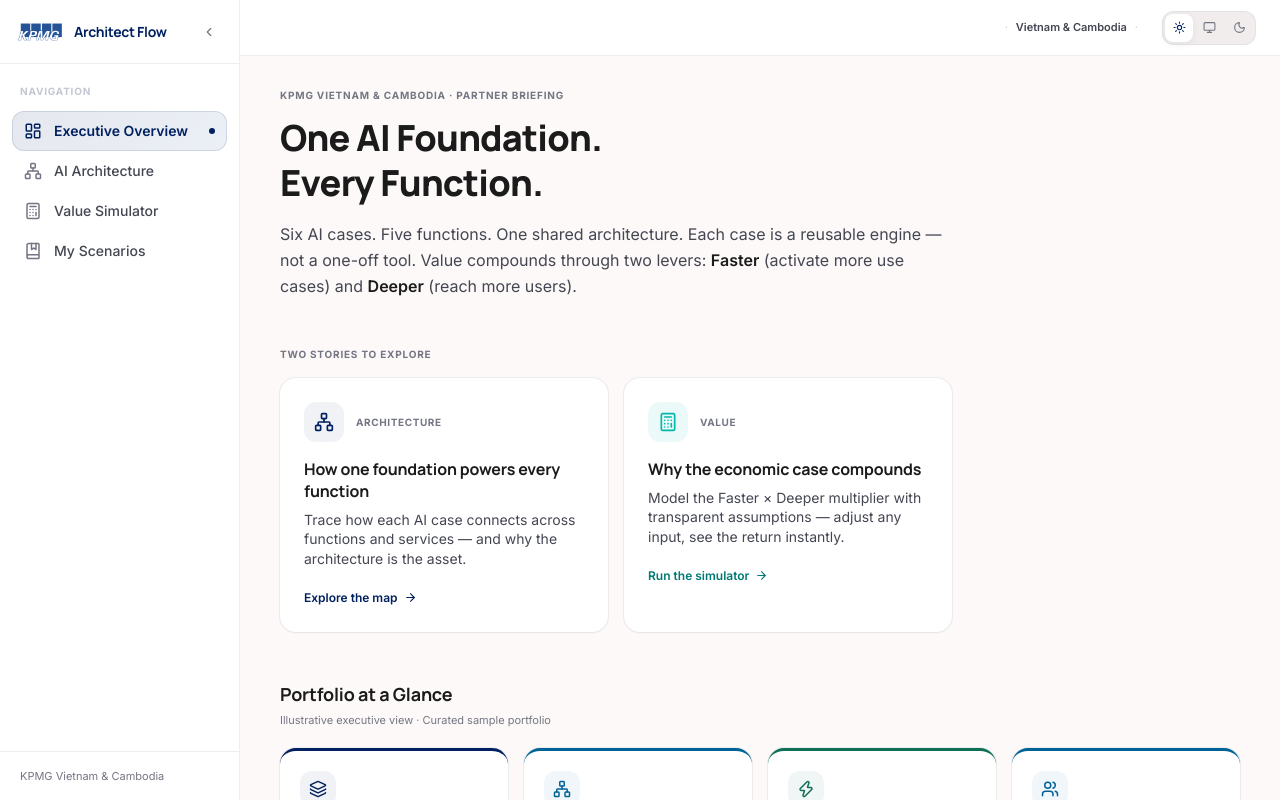
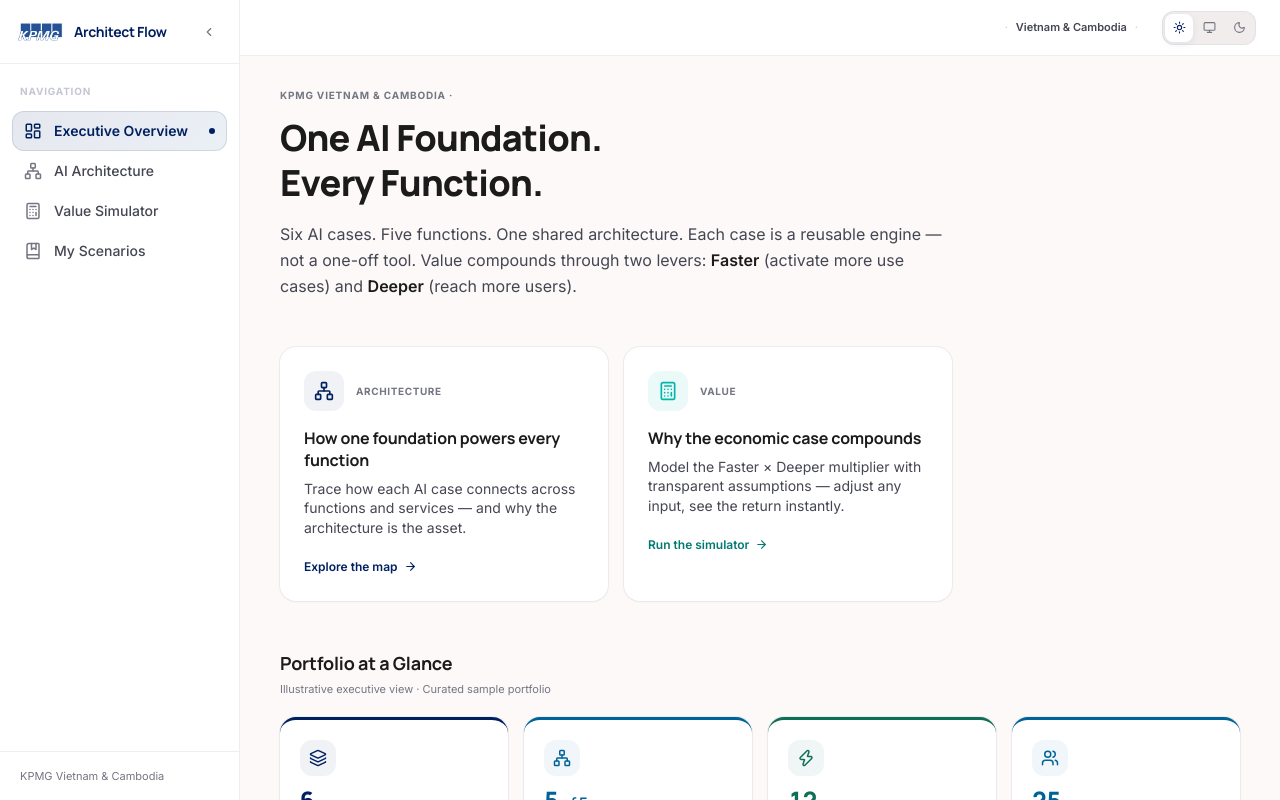
Before and after one commit to BoxBoxmari/architectflow, a Next.js app: page /executive-overview in a window 1280 px wide. Built offline with nearby package versions, Linux system fonts and the light colour scheme.

Commit message:
Local Commit: 2026-04-16T06:46:47.455Z - Updated hero header text from 'KPMG Vietnam & Cambodia · Partner Briefing' to 'KPMG VIETNAM & CAMBODIA ·' - Deleted the "Two stories to explore" label paragraph element from the executive-overview page

```diff
--- a/src/app/executive-overview/page.tsx
+++ b/src/app/executive-overview/page.tsx
@@ -18,7 +18,7 @@
             className="font-body text-kpmg-outline dark:text-gray-500 mb-3"
             style={{ fontSize: '10px', fontWeight: 700, letterSpacing: '0.08em', textTransform: 'uppercase' }}
           >
-            KPMG Vietnam &amp; Cambodia · Partner Briefing
+            KPMG VIETNAM &amp; CAMBODIA ·
           </p>
           <h1 className="font-display text-4xl font-extrabold text-kpmg-on-surface dark:text-gray-100 leading-tight mb-4" style={{ letterSpacing: '-0.02em' }}>
             One AI Foundation.<br />Every Function.
@@ -33,12 +33,6 @@
 
         {/* ── Two core stories ────────────────────────────────────────────── */}
         <div>
-          <p
-            className="font-body text-kpmg-outline dark:text-gray-500 mb-4"
-            style={{ fontSize: '10px', fontWeight: 700, letterSpacing: '0.08em', textTransform: 'uppercase' }}
-          >
-            Two stories to explore
-          </p>
           <div className="grid grid-cols-1 sm:grid-cols-2 gap-4 max-w-2xl">
 
             {/* Pure Paper card on Stone canvas — natural lift via shadow */}
```
